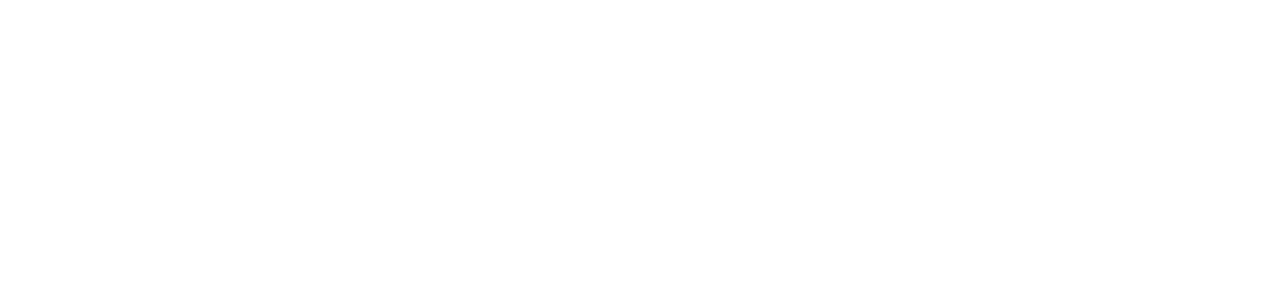
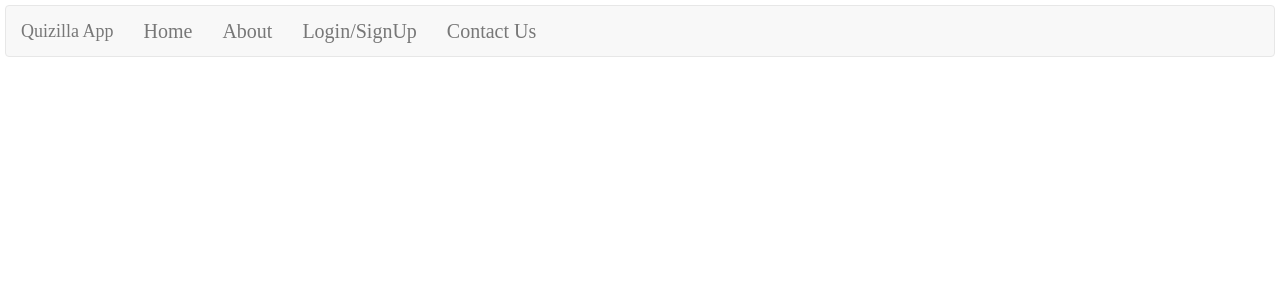
Before and after one commit to chingu-voyage3/geckos-23, a React (Create React App) app in the folder quizilla/: page / in a window 1280 px wide. Shown: the top 300 px of the page. Built offline with nearby package versions, Linux system fonts and the light colour scheme.

Commit message:
adding new files and features

```diff
--- a/quizilla/package.json
+++ b/quizilla/package.json
@@ -12,8 +12,5 @@
     "build": "react-scripts build",
     "test": "react-scripts test --env=jsdom",
     "eject": "react-scripts eject"
-  },
-  "devDependencies": {
-    "babel-preset-react": "^6.24.1"
   }
 }
--- a/quizilla/public/index.html
+++ b/quizilla/public/index.html
@@ -3,6 +3,7 @@
   <head>
     <meta charset="utf-8">
     <meta name="viewport" content="width=device-width, initial-scale=1, shrink-to-fit=no">
+    <meta name="viewport" content="width=device-width, initial-scale=1.0">
     <meta name="theme-color" content="#000000">
     <!--
       manifest.json provides metadata used when your web app is added to the
@@ -10,7 +11,8 @@
     -->
     <link rel="manifest" href="%PUBLIC_URL%/manifest.json">
     <link rel="shortcut icon" href="%PUBLIC_URL%/favicon.ico">
-    <!--
+    <link rel="stylesheet" href="https://maxcdn.bootstrapcdn.com/bootstrap/3.3.7/css/bootstrap.min.css">
+    <!--<link rel="stylesheet" href="https://maxcdn.bootstrapcdn.com/bootstrap/4.0.0-beta.2/css/bootstrap.min.css" integrity="sha384-PsH8R72JQ3SOdhVi3uxftmaW6Vc51MKb0q5P2rRUpPvrszuE4W1povHYgTpBfshb" crossorigin="anonymous">
       Notice the use of %PUBLIC_URL% in the tags above.
       It will be replaced with the URL of the `public` folder during the build.
       Only files inside the `public` folder can be referenced from the HTML.
@@ -36,5 +38,9 @@
       To begin the development, run `npm start` or `yarn start`.
       To create a production bundle, use `npm run build` or `yarn build`.
     -->
+<script src="https://code.jquery.com/jquery-3.2.1.slim.min.js" integrity="sha384-KJ3o2DKtIkvYIK3UENzmM7KCkRr/rE9/Qpg6aAZGJwFDMVNA/GpGFF93hXpG5KkN" crossorigin="anonymous"></script>
+<script src="https://cdnjs.cloudflare.com/ajax/libs/popper.js/1.12.3/umd/popper.min.js" integrity="sha384-vFJXuSJphROIrBnz7yo7oB41mKfc8JzQZiCq4NCceLEaO4IHwicKwpJf9c9IpFgh" crossorigin="anonymous"></script>
+<script src="https://maxcdn.bootstrapcdn.com/bootstrap/4.0.0-beta.2/js/bootstrap.min.js" integrity="sha384-alpBpkh1PFOepccYVYDB4do5UnbKysX5WZXm3XxPqe5iKTfUKjNkCk9SaVuEZflJ" crossorigin="anonymous"></script>
+
   </body>
 </html>
--- a/quizilla/src/App.css
+++ b/quizilla/src/App.css
@@ -1,28 +1,14 @@
-.App {
-  text-align: center;
+html {
+  margin:0px;
+  padding:0px;
 }
 
-.App-logo {
-  animation: App-logo-spin infinite 20s linear;
-  height: 80px;
+body {
+  font-family: 'Times New Roman',sans-serif;
+  font-size: 20px;
 }
 
-.App-header {
-  background-color: #222;
-  height: 150px;
-  padding: 20px;
-  color: white;
+.bs-example{
+    	margin: 0 auto;
+    	padding:5px;
 }
-
-.App-title {
-  font-size: 1.5em;
-}
-
-.App-intro {
-  font-size: large;
-}
-
-@keyframes App-logo-spin {
-  from { transform: rotate(0deg); }
-  to { transform: rotate(360deg); }
-}
--- a/quizilla/src/App.js
+++ b/quizilla/src/App.js
@@ -1,12 +1,34 @@
 import React, { Component } from 'react';
-import project from './component/project';
+import Navbar from './Navbar';
+import body from './body';
 import './App.css';
 
+var NavLinks = [
+  {
+    title:'Home',
+    href:'#'
+  },
+  {
+    title:'About',
+    href:'#'
+  },
+  {
+    title : 'Login/SignUp',
+    href:'#'
+  },
+  {
+    title: 'Contact Us',
+    href:'#'
+  }
+  ];
+
 class App extends Component {
-  render() {
+
+  render(){
     return (
       <div className="App">
-          <project />
+      <Navbar navData={NavLinks} />
+      <body />
       </div>
     );
   }
--- /dev/null
+++ b/quizilla/src/NavList.js
@@ -0,0 +1,13 @@
+import React, {Component} from 'react';
+
+class NavList extends Component {
+    render(){
+        return (
+
+            <li><a href={this.props.href}>{this.props.title}</a></li>
+
+            );
+    }
+}
+
+export default NavList;
--- /dev/null
+++ b/quizilla/src/Navbar.js
@@ -0,0 +1,41 @@
+import React, { Component } from 'react';
+import NavList from './NavList';
+
+
+class Navbar extends Component {
+    render(){
+
+      var createNavLink = function(item,index) {
+        return <NavList key = {item.title + index} href = {item.href} title = {item.title} />;
+      } ;
+        return (
+
+ <div>
+
+<div class="bs-example">
+    <nav class="navbar navbar-default">
+
+        <div class="navbar-header">
+            <button type="button" data-target="#navbarCollapse" data-toggle="collapse" class="navbar-toggle">
+                <span class="sr-only">Toggle navigation</span>
+                <span class="icon-bar"></span>
+                <span class="icon-bar"></span>
+                <span class="icon-bar"></span>
+            </button>
+            <a href="/Home" class="navbar-brand">Quizilla App</a>
+        </div>
+
+        <div id="navbarCollapse" class="collapse navbar-collapse">
+            <ul class="nav navbar-nav">
+    {this.props.navData.map(createNavLink)}
+    </ul>
+</div>
+      </nav>
+      </div>
+    </div>
+
+            );
+    }
+}
+
+export default Navbar;
--- a/quizilla/src/component/project.js
+++ /dev/null
@@ -1,13 +0,0 @@
-import React, { Component } from 'react';
-
-class project extends Component {
-  render() {
-    return (
-      <div className="project">
-
-      </div>
-    );
-  }
-}
-
-export default project;
```
Also changed, not shown: quizilla/src/component/header.js (deleted, +0 -13 lines), quizilla/src/body.js (added), quizilla/src/logo.svg (added), 1 other file (tests, documents, lock files or other folders).
